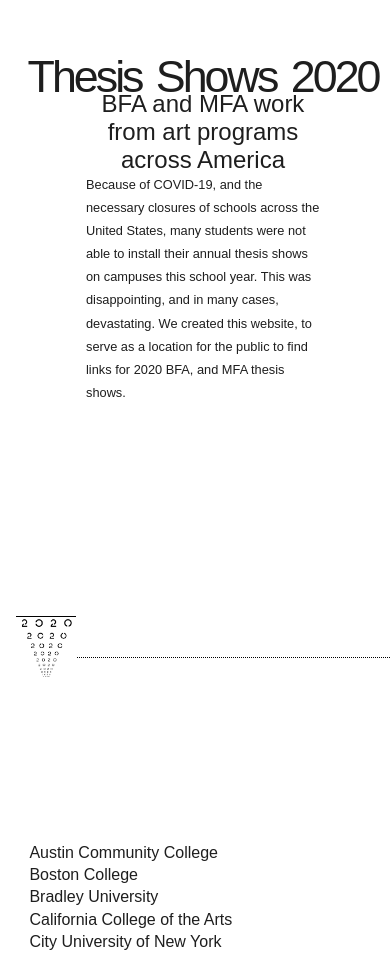
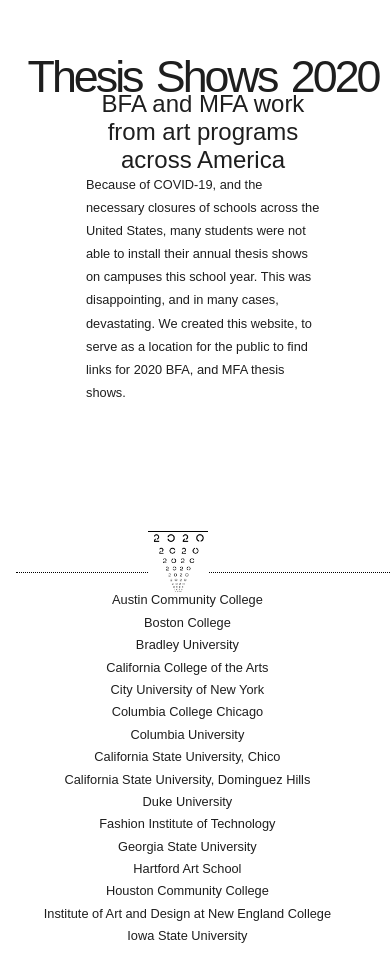
Before and after one commit to erinwangyy/thesisshows2020, a plain HTML site: page index.html in a window 390 px wide. Shown: the part 148-1101 px from the top of the page. Drawn offline with nearby package versions, Linux system fonts and the light colour scheme.

Commit message:
Commit messass39

```diff
--- a/index.html
+++ b/index.html
@@ -67,7 +67,7 @@
     </p>
     </div>
 <div class="LOGO"
-><img class="logo0"src="pictures/Website 2020 Thesis Logo.png" alt="">
+><img id="triangle1"class="logo0"src="pictures/Website 2020 Thesis Logo.png" alt="">
 <img id="triangle2"class="logo0" src="pictures/Website 2020 Thesis Logo.png" alt="">
 
 </div>
--- a/style.css
+++ b/style.css
@@ -198,23 +198,29 @@ padding-top: 0.2em;
 
 @media screen and (max-width: 500px) {
 
-
+.LOGO{
+	margin-top: 20vh;
+}
+#triangle1{
+	opacity:0;
+}
 #triangle2{
-	display:none;
+	margin-left: -15vw;
 }
-
 section{
-
+text-align: center;
 	display:block;
 	font-size: 1rem;
-
+	margin-left: -3vw;
+margin-top:15vh;
 	box-shadow: white 30px -30px 20px;
 }
 #ry{
 	font-size: 1rem;
 }
 a{
-	font-size: 1rem;
+	text-align: center;
+	font-size: 0.8rem;
 	margin-left: auto;
 		margin-right: auto;
 }
@@ -237,6 +243,7 @@ a{
 		width:90vw
 	}
 	p{
+
 		width:60vw;
 		font-size: 0.8rem;
 		text-align:start;
```
